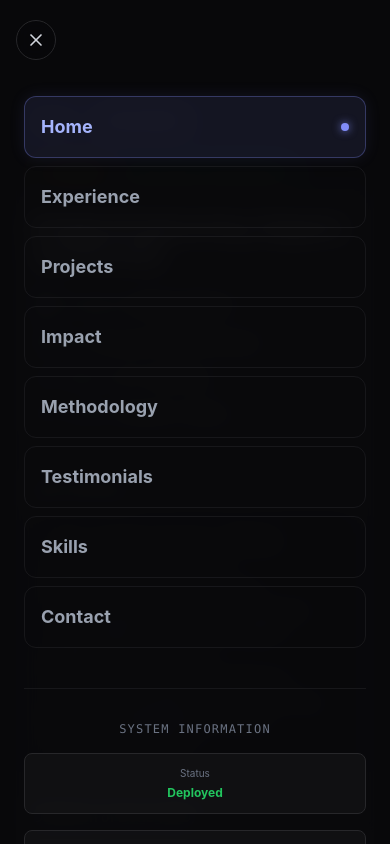
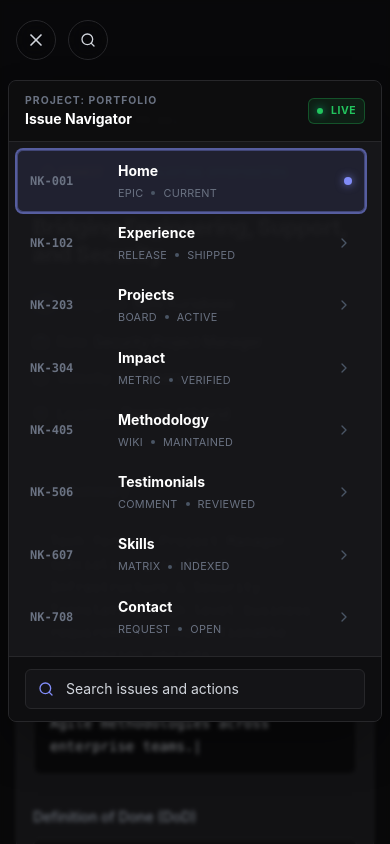
Before and after one commit to DynamicJoker/nimikuriakose.com, a React (Vite) app: page / in a window 390 px wide. Both pictures are taken after a click on the button 36 px from the left and 40 px from the top of the page. Shown: the top 844 px of the page. Built offline with nearby package versions, Linux system fonts and the light colour scheme.

Commit message:
feat: implement responsive top navigation bar with command palette integration and scroll-based active state syncing

```diff
--- a/src/App.jsx
+++ b/src/App.jsx
@@ -13,10 +13,15 @@ import Footer from './components/Footer';
 
 function App() {
   const [isJiraMaximized, setIsJiraMaximized] = useState(true);
+  const [isCommandPaletteOpen, setIsCommandPaletteOpen] = useState(false);
 
   return (
     <div className="relative min-h-screen bg-console font-sans text-gray-300 selection:bg-primary/30">
-      <TopNavBar isJiraMaximized={isJiraMaximized} setIsJiraMaximized={setIsJiraMaximized} />
+      <TopNavBar
+        isJiraMaximized={isJiraMaximized}
+        setIsJiraMaximized={setIsJiraMaximized}
+        onOpenCommandPalette={() => setIsCommandPaletteOpen(true)}
+      />
       {/* ── Hero / Epic ticket ─────────────────────────────── */}
       <HeroContainer isJiraMaximized={isJiraMaximized} setIsJiraMaximized={setIsJiraMaximized} />
 
@@ -56,7 +61,7 @@ function App() {
       </div>
 
       {/* ── Global overlays & chrome ───────────────────────── */}
-      <CommandPalette />
+      <CommandPalette open={isCommandPaletteOpen} onOpenChange={setIsCommandPaletteOpen} />
       <Footer />
     </div>
   );
--- a/src/components/TopNavBar.jsx
+++ b/src/components/TopNavBar.jsx
@@ -1,9 +1,9 @@
 import { useState, useEffect, useRef } from 'react';
 import { motion, AnimatePresence, useReducedMotion } from 'motion/react';
-import { Layout, Menu, X, Grid } from 'lucide-react';
-import siteConfig from '../data/siteConfig';
+import { ChevronRight, Grid, Layout, Menu, Search, X } from 'lucide-react';
+import { navigationItems, scrollToTarget } from '../data/navigationActions';
 
-const TopNavBar = ({ isJiraMaximized, setIsJiraMaximized }) => {
+const TopNavBar = ({ isJiraMaximized, setIsJiraMaximized, onOpenCommandPalette }) => {
   const [activeTab, setActiveTab] = useState('Home');
   const [isMenuOpen, setIsMenuOpen] = useState(false);
   const firstMenuItemRef = useRef(null);
@@ -11,31 +11,44 @@ const TopNavBar = ({ isJiraMaximized, setIsJiraMaximized }) => {
   const menuWasOpenRef = useRef(false);
   const prefersReducedMotion = useReducedMotion();
   const navMenuId = 'site-navigation-menu';
-  const menuPanelVariants = prefersReducedMotion
+
+  const overlayVariants = prefersReducedMotion
     ? {
         closed: { opacity: 0, transitionEnd: { visibility: 'hidden' } },
         open: { opacity: 1, visibility: 'visible' },
       }
     : {
-        closed: { opacity: 0, y: '-0.75rem', transitionEnd: { visibility: 'hidden' } },
-        open: { opacity: 1, y: 0, visibility: 'visible' },
+        closed: { opacity: 0, transitionEnd: { visibility: 'hidden' } },
+        open: { opacity: 1, visibility: 'visible' },
       };
+
+  const panelVariants = prefersReducedMotion
+    ? {
+        closed: { opacity: 0 },
+        open: { opacity: 1 },
+      }
+    : {
+        closed: { opacity: 0, y: -8, scale: 0.98 },
+        open: { opacity: 1, y: 0, scale: 1 },
+      };
+
   const menuListVariants = {
     closed: {},
     open: {
       transition: prefersReducedMotion
         ? { staggerChildren: 0 }
-        : { delayChildren: 0.03, staggerChildren: 0.02 },
+        : { delayChildren: 0.04, staggerChildren: 0.018 },
     },
   };
+
   const menuItemVariants = prefersReducedMotion
     ? {
         closed: { opacity: 0 },
         open: { opacity: 1 },
       }
     : {
-        closed: { opacity: 0, x: '-0.75rem' },
-        open: { opacity: 1, x: 0 },
+        closed: { opacity: 0, y: 4 },
+        open: { opacity: 1, y: 0 },
       };
 
   useEffect(() => {
@@ -43,7 +56,7 @@ const TopNavBar = ({ isJiraMaximized, setIsJiraMaximized }) => {
       (entries) => {
         entries.forEach((entry) => {
           if (entry.isIntersecting) {
-            const activeLink = siteConfig.navLinks.find(link => link.targetId === entry.target.id);
+            const activeLink = navigationItems.find((link) => link.targetId === entry.target.id);
             if (activeLink) {
               setActiveTab(activeLink.label);
             }
@@ -53,7 +66,7 @@ const TopNavBar = ({ isJiraMaximized, setIsJiraMaximized }) => {
       { rootMargin: '-50% 0px -50% 0px' }
     );
 
-    siteConfig.navLinks.forEach((link) => {
+    navigationItems.forEach((link) => {
       if (link.targetId === 'top') return;
       const el = document.getElementById(link.targetId);
       if (el) observer.observe(el);
@@ -86,7 +99,7 @@ const TopNavBar = ({ isJiraMaximized, setIsJiraMaximized }) => {
       menuWasOpenRef.current = true;
       const previousOverflow = document.body.style.overflow;
       document.body.style.overflow = 'hidden';
-      const focusDelay = prefersReducedMotion ? 0 : 120;
+      const focusDelay = prefersReducedMotion ? 0 : 100;
       const focusTimer = window.setTimeout(() => {
         firstMenuItemRef.current?.focus({ preventScroll: true });
       }, focusDelay);
@@ -115,30 +128,40 @@ const TopNavBar = ({ isJiraMaximized, setIsJiraMaximized }) => {
   const handleNavClick = (link) => {
     setActiveTab(link.label);
     setIsMenuOpen(false);
-    if (link.targetId === 'top') {
-      window.scrollTo({ top: 0, behavior: 'smooth' });
-    } else {
-      document.getElementById(link.targetId)?.scrollIntoView({ behavior: 'smooth' });
-    }
+    scrollToTarget(link.targetId);
+  };
+
+  const handleCommandClick = () => {
+    setIsMenuOpen(false);
+    onOpenCommandPalette?.();
   };
 
   return (
     <>
       <nav className="fixed top-0 w-full z-[100] px-4 md:px-6 py-4 flex items-center justify-between pointer-events-none gap-4">
-        <div className="flex items-center gap-3 pointer-events-auto">
-          {/* Mobile Menu Toggle (Always Hamburger on Mobile/Tablet) */}
+        <div className="flex min-w-0 items-center gap-3 pointer-events-auto">
           <button
             type="button"
-            aria-label={isMenuOpen ? 'Close navigation menu' : 'Open navigation menu'}
+            aria-label={isMenuOpen ? 'Close issue navigator' : 'Open issue navigator'}
             aria-controls={navMenuId}
             aria-expanded={isMenuOpen}
             onClick={handleMenuToggle}
-            className="xl:hidden flex items-center justify-center w-10 h-10 rounded-full bg-console/40 backdrop-blur-md border border-border text-gray-300 hover:text-white transition-colors"
+            className="flex h-10 w-10 shrink-0 items-center justify-center rounded-full border border-border bg-console/50 text-gray-300 backdrop-blur-md transition-colors hover:text-white focus:outline-none focus:ring-2 focus:ring-primary/60 xl:hidden"
           >
-            {isMenuOpen ? <X className="w-5 h-5" /> : <Menu className="w-5 h-5" />}
+            {isMenuOpen ? <X className="h-5 w-5" /> : <Menu className="h-5 w-5" />}
           </button>
 
-          {/* Desktop Adaptive Links Pill */}
+          <button
+            type="button"
+            aria-label="Open command palette"
+            aria-haspopup="dialog"
+            onClick={handleCommandClick}
+            className="flex h-10 w-10 shrink-0 items-center justify-center rounded-full border border-border bg-console/50 text-gray-300 backdrop-blur-md transition-colors hover:text-white focus:outline-none focus:ring-2 focus:ring-primary/60 xl:hidden"
+            title="Search sections and actions"
+          >
+            <Search className="h-4 w-4" />
+          </button>
+
           <motion.div
             layout
             className="hidden xl:flex items-center backdrop-blur-md bg-console/40 p-1.5 rounded-full border border-border shadow-lg"
@@ -148,14 +171,14 @@ const TopNavBar = ({ isJiraMaximized, setIsJiraMaximized }) => {
                 <motion.button
                   key="launcher"
                   type="button"
-                  aria-label={isMenuOpen ? 'Close navigation menu' : 'Open navigation menu'}
+                  aria-label={isMenuOpen ? 'Close issue navigator' : 'Open issue navigator'}
                   aria-controls={navMenuId}
                   aria-expanded={isMenuOpen}
                   initial={{ opacity: 0, scale: 0.8 }}
                   animate={{ opacity: 1, scale: 1 }}
                   exit={{ opacity: 0, scale: 0.8 }}
                   onClick={handleMenuToggle}
-                  className="w-10 h-10 flex items-center justify-center text-gray-400 hover:text-primary transition-colors rounded-full"
+                  className="w-10 h-10 flex items-center justify-center text-gray-400 hover:text-primary transition-colors rounded-full focus:outline-none focus:ring-2 focus:ring-primary/60"
                   title="Open Navigation"
                 >
                   <Grid className="w-6 h-6" />
@@ -168,9 +191,9 @@ const TopNavBar = ({ isJiraMaximized, setIsJiraMaximized }) => {
                   exit={{ opacity: 0, x: -20 }}
                   className="flex items-center gap-1 px-1"
                 >
-                  {siteConfig.navLinks.map((link, idx) => (
+                  {navigationItems.map((link) => (
                     <button
-                      key={idx}
+                      key={link.id}
                       type="button"
                       onClick={() => handleNavClick(link)}
                       className={`text-sm font-medium transition-all duration-300 px-4 py-1.5 rounded-full border ${
@@ -188,8 +211,7 @@ const TopNavBar = ({ isJiraMaximized, setIsJiraMaximized }) => {
           </motion.div>
         </div>
 
-        {/* Right Minimized Icon Slot */}
-        <div className="pointer-events-auto h-12 flex items-center justify-end min-w-[7.5rem]">
+        <div className="pointer-events-auto h-12 flex min-w-[7.5rem] items-center justify-end">
           <AnimatePresence>
             {!isJiraMaximized && (
               <motion.div
@@ -227,71 +249,109 @@ const TopNavBar = ({ isJiraMaximized, setIsJiraMaximized }) => {
         </div>
       </nav>
 
-      {/* Mobile Menu Overlay */}
       <motion.div
         id={navMenuId}
         role="dialog"
         aria-modal="true"
-        aria-label="Site navigation"
+        aria-label="Issue Navigator"
         aria-hidden={!isMenuOpen}
         initial={false}
         animate={isMenuOpen ? 'open' : 'closed'}
-        variants={menuPanelVariants}
-        transition={
-          prefersReducedMotion
-            ? { duration: 0 }
-            : { type: 'spring', damping: 28, stiffness: 260 }
-        }
+        variants={overlayVariants}
+        transition={prefersReducedMotion ? { duration: 0 } : { duration: 0.14, ease: 'easeOut' }}
         onPointerDown={(event) => {
           if (event.target === event.currentTarget) {
             setIsMenuOpen(false);
           }
         }}
-        className={`fixed inset-0 z-[90] bg-console/95 px-6 pt-24 backdrop-blur-md xl:hidden ${
-          isMenuOpen ? 'pointer-events-auto overflow-y-auto' : 'pointer-events-none overflow-hidden'
-        }`}
+        className={`fixed inset-0 z-[90] px-2 pb-4 pt-20 sm:px-4 md:px-6 ${
+          isMenuOpen ? 'pointer-events-auto' : 'pointer-events-none'
+        } bg-console/35 backdrop-blur-[2px]`}
       >
         <motion.div
+          variants={panelVariants}
+          transition={
+            prefersReducedMotion
+              ? { duration: 0 }
+              : { type: 'spring', stiffness: 380, damping: 34, mass: 0.8 }
+          }
+          className="pointer-events-auto flex max-h-[calc(100svh-6rem)] w-full max-w-[calc(100vw-1rem)] flex-col overflow-hidden rounded-lg border border-border bg-panel/95 shadow-2xl shadow-black/40 backdrop-blur-md sm:max-w-md xl:ml-0"
+        >
+          <div className="border-b border-border bg-console/70 px-4 py-3">
+            <div className="flex min-w-0 items-center justify-between gap-3">
+              <div className="min-w-0">
+                <p className="text-[0.65rem] font-bold uppercase tracking-widest text-gray-500">
+                  Project: Portfolio
+                </p>
+                <h2 className="truncate text-sm font-bold text-white">Issue Navigator</h2>
+              </div>
+              <div className="flex shrink-0 items-center gap-2 rounded-md border border-success/30 bg-success/10 px-2 py-1">
+                <span className="h-1.5 w-1.5 rounded-full bg-success shadow-[0_0_8px_rgba(16,185,129,0.9)]" />
+                <span className="text-[0.65rem] font-bold uppercase tracking-wider text-success">
+                  Live
+                </span>
+              </div>
+            </div>
+          </div>
+
+          <motion.div
             variants={menuListVariants}
-          className="mx-auto flex max-w-sm flex-col gap-2"
+            className="max-h-[calc(100svh-13rem)] overflow-y-auto p-2 [scrollbar-gutter:stable]"
           >
-          {siteConfig.navLinks.map((link, idx) => (
+            {navigationItems.map((link, idx) => {
+              const isActive = activeTab === link.label;
+
+              return (
                 <motion.button
-              key={link.label}
+                  key={link.id}
                   ref={idx === 0 ? firstMenuItemRef : null}
                   type="button"
                   variants={menuItemVariants}
-              transition={prefersReducedMotion ? { duration: 0 } : { duration: 0.16, ease: 'easeOut' }}
+                  transition={prefersReducedMotion ? { duration: 0 } : { duration: 0.14, ease: 'easeOut' }}
                   tabIndex={isMenuOpen ? 0 : -1}
                   onClick={() => handleNavClick(link)}
-              className={`flex w-full items-center justify-between rounded-xl border p-4 transition-all ${
-                activeTab === link.label
-                  ? 'bg-primary/10 border-primary/30 text-primary-light shadow-[0_0_1rem_rgba(129,140,248,0.1)]'
-                  : 'border-border/50 text-gray-400 hover:bg-white/5 hover:border-border text-left'
+                  className={`grid min-h-14 w-full grid-cols-[4.75rem_minmax(0,1fr)_1.25rem] items-center gap-3 rounded-md border px-3 py-2.5 text-left transition-colors focus:outline-none focus:ring-2 focus:ring-primary/60 ${
+                    isActive
+                      ? 'border-primary/35 bg-primary/10 text-primary-light'
+                      : 'border-transparent text-gray-300 hover:border-border hover:bg-white/[0.04]'
                   }`}
                 >
-              <span className="text-lg font-bold">{link.label}</span>
-              {activeTab === link.label && (
-                <motion.div
-                  layoutId="active-indicator"
-                  className="h-2 w-2 rounded-full bg-primary shadow-[0_0_8px_rgba(129,140,248,0.8)]"
-                />
+                  <span className="min-w-0 font-mono text-xs font-bold text-gray-500">
+                    {link.issueKey}
+                  </span>
+                  <span className="min-w-0">
+                    <span className="block truncate text-sm font-bold text-white">{link.label}</span>
+                    <span className="mt-1 flex min-w-0 flex-wrap items-center gap-x-2 gap-y-1 text-[0.68rem] uppercase tracking-wide text-gray-500">
+                      <span>{link.type}</span>
+                      <span className="h-1 w-1 rounded-full bg-gray-600" />
+                      <span>{link.status}</span>
+                    </span>
+                  </span>
+                  <span className="flex justify-end">
+                    {isActive ? (
+                      <span className="h-2 w-2 rounded-full bg-primary shadow-[0_0_8px_rgba(129,140,248,0.8)]" />
+                    ) : (
+                      <ChevronRight className="h-4 w-4 text-gray-600" />
                     )}
+                  </span>
                 </motion.button>
-          ))}
+              );
+            })}
+          </motion.div>
 
-          <div className="mt-8 border-t border-border/50 pt-8">
-            <p className="text-xs font-mono text-gray-500 uppercase tracking-widest mb-4 text-center">System Information</p>
-            <div className="grid grid-cols-1 sm:grid-cols-2 gap-4">
-              <div className="bg-panel/50 border border-border p-3 rounded-lg text-center">
-                <p className="text-[10px] text-gray-500 mb-1">Status</p>
-                <p className="text-xs font-bold text-success">Deployed</p>
-              </div>
-              <div className="bg-panel/50 border border-border p-3 rounded-lg text-center">
-                <p className="text-[10px] text-gray-500 mb-1">Version</p>
-                <p className="text-xs font-bold text-gray-300">2.4.0-stable</p>
-              </div>
-            </div>
+          <div className="border-t border-border bg-console/60 px-4 py-3">
+            <button
+              type="button"
+              tabIndex={isMenuOpen ? 0 : -1}
+              onClick={handleCommandClick}
+              className="flex min-h-10 w-full min-w-0 items-center gap-3 rounded-md border border-border bg-panel/70 px-3 py-2 text-left text-sm text-gray-300 transition-colors hover:border-primary/40 hover:text-white focus:outline-none focus:ring-2 focus:ring-primary/60"
+            >
+              <Search className="h-4 w-4 shrink-0 text-primary" />
+              <span className="min-w-0 flex-1 truncate">Search issues and actions</span>
+              <span className="hidden shrink-0 rounded border border-border px-1.5 py-0.5 font-mono text-[0.65rem] text-gray-500 sm:inline">
+                Ctrl K
+              </span>
+            </button>
           </div>
         </motion.div>
       </motion.div>
--- /dev/null
+++ b/src/data/navigationActions.js
@@ -0,0 +1,89 @@
+import siteConfig from './siteConfig';
+
+const sectionMeta = {
+  top: {
+    issueKey: 'NK-001',
+    type: 'Epic',
+    status: 'Current',
+    description: 'Executive profile and security PM summary',
+  },
+  experience: {
+    issueKey: 'NK-102',
+    type: 'Release',
+    status: 'Shipped',
+    description: 'Career timeline and delivery history',
+  },
+  projects: {
+    issueKey: 'NK-203',
+    type: 'Board',
+    status: 'Active',
+    description: 'Security, compliance, and cloud project work',
+  },
+  impact: {
+    issueKey: 'NK-304',
+    type: 'Metric',
+    status: 'Verified',
+    description: 'Operational outcomes and portfolio KPIs',
+  },
+  'methodology-wiki': {
+    issueKey: 'NK-405',
+    type: 'Wiki',
+    status: 'Maintained',
+    description: 'Project management operating model',
+  },
+  testimonials: {
+    issueKey: 'NK-506',
+    type: 'Comment',
+    status: 'Reviewed',
+    description: 'Stakeholder feedback and endorsements',
+  },
+  skills: {
+    issueKey: 'NK-607',
+    type: 'Matrix',
+    status: 'Indexed',
+    description: 'Security, delivery, and platform capabilities',
+  },
+  contact: {
+    issueKey: 'NK-708',
+    type: 'Request',
+    status: 'Open',
+    description: 'Start a conversation or create an inquiry',
+  },
+};
+
+export const navigationItems = siteConfig.navLinks.map((link) => ({
+  ...link,
+  id: link.targetId,
+  ...sectionMeta[link.targetId],
+}));
+
+export const utilityActions = [
+  {
+    id: 'export-dossier',
+    issueKey: 'ACT-001',
+    label: 'Export Dossier (PDF)',
+    type: 'Action',
+    status: 'Queued',
+    description: 'Prepare a shareable portfolio brief',
+    action: 'exportDossier',
+  },
+  {
+    id: 'create-contact-issue',
+    issueKey: 'ACT-002',
+    label: 'Create Issue (Contact)',
+    type: 'Action',
+    status: 'Open',
+    description: 'Jump to the contact form',
+    targetId: 'contact',
+    action: 'navigate',
+  },
+];
+
+export const scrollToTarget = (targetId) => {
+  if (targetId === 'top') {
+    window.scrollTo({ top: 0, behavior: 'smooth' });
+    return;
+  }
+
+  document.getElementById(targetId)?.scrollIntoView({ behavior: 'smooth' });
+};
```
Also changed, not shown: src/components/CommandPalette.jsx (+167 -68 lines). Lines whose indentation alone changed are shown as unchanged.
